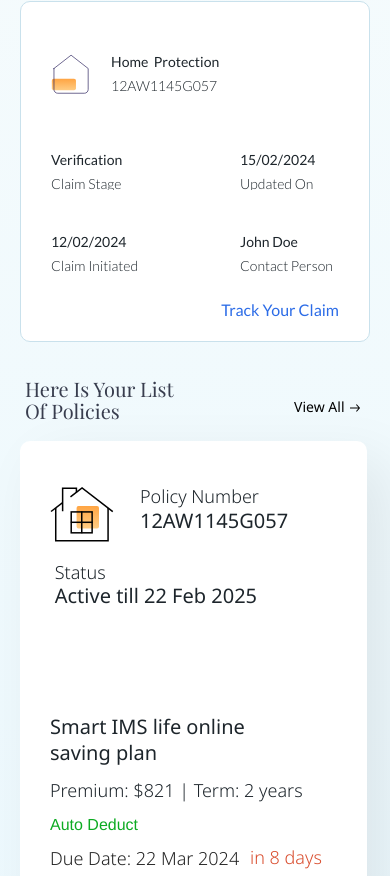
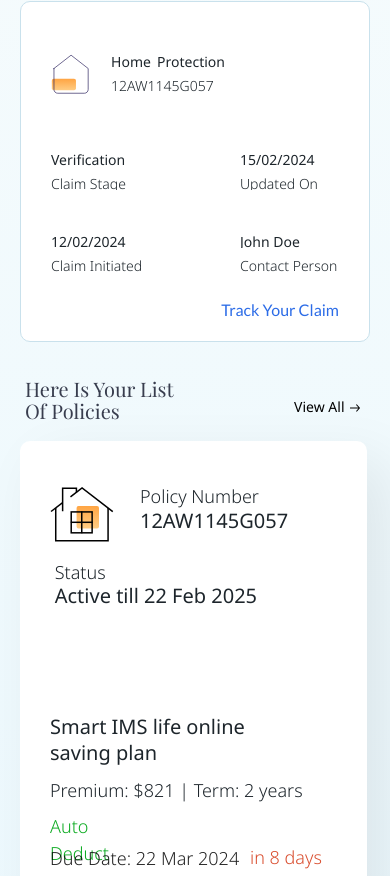
Before and after one commit to SmartImsIns/smart-ims-insu-frontend-app, a React (Create React App) app: page /ims-dashboard in a window 390 px wide. Shown: the part 808-1684 px from the top of the page. Built offline with nearby package versions, Linux system fonts and the light colour scheme; a web font is replaced by a local one.

Commit message:
fixed all font family

```diff
--- a/src/ImsDashboard/PoliciesList/PolicyCard.tsx
+++ b/src/ImsDashboard/PoliciesList/PolicyCard.tsx
@@ -82,7 +82,7 @@ const PolicyCard: React.FC<Props> = ({ data }) => {
               Premium: {data.premium} | Term: {data.term}
             </Typography>
             <Box sx={PolicyStyles.cardBodyPremiumAuto}>
-              <Typography component="span" variant="body1">
+              <Typography sx={PolicyStyles.cardAutoText} component="span" variant="body1">
                 {data.autoDeduct ? "Auto Deduct" : ""}
               </Typography>
             </Box>
--- a/src/ImsDashboard/PoliciesList/PolicyStyles.ts
+++ b/src/ImsDashboard/PoliciesList/PolicyStyles.ts
@@ -214,7 +214,7 @@ const PolicyStyles = {
     "@media (min-width: 600px) and (max-width: 1024px)": {
       marginLeft: "40px",
       marginTop: "90px",
-      width: "329px",
+      width: "300px",
       height: "auto",
       lineHeight: "26px",
       marginRight: "30px",
@@ -226,6 +226,8 @@ const PolicyStyles = {
 
   autoDeduct: {
     display: "flex",
+    ...font,
+
     "@media (min-width:360px) and (max-width:599px)": {
       display: "block",
     },
@@ -261,8 +263,12 @@ const PolicyStyles = {
       maxWidth: "auto",
     },
   },
+  cardAutoText: {
+    fontFamily:"Noto Sans",
+    fontSize:"18px",
+    fontWeight:"300"
+  },
   cardBodyPremiumAuto: {
-    ...font,
     width: "100%",
     maxWidth: "110px",
     marginTop: "13px",
@@ -271,6 +277,7 @@ const PolicyStyles = {
     fontWeight: "300",
     lineHeight: "19.8px",
     textAlign: "left",
+
     color: "rgba(13, 171, 34, 1)",
     "@media (min-width:360px) and (max-width:599px)": {
       maxWidth: "99px",
--- a/src/ImsDashboard/ReferenceBlogs/ReferenceBlogsStyles.ts
+++ b/src/ImsDashboard/ReferenceBlogs/ReferenceBlogsStyles.ts
@@ -234,6 +234,9 @@ const ReferenceBlogsStyles = {
       fontSize: "14px",
       maxWidth: "200px",
     },
+    "@media(min-width: 701px) and (max-width: 800px)": {
+      margin: "0px 20px 0px 20px",
+    },
     "@media(min-width: 800px) and (max-width: 1023px)": {
       marginLeft: "20px",
     },
--- a/src/ImsDashboard/commonComponents/DashBoardCardItemStyles.ts
+++ b/src/ImsDashboard/commonComponents/DashBoardCardItemStyles.ts
@@ -27,7 +27,6 @@ export const DashBoardCardItemStyles = {
     fontFamily: "Noto Sans",
     "@media (max-width: 599px)": {
       fontSize: "16px",
-      fontFamily: "Lato",
       paddingLeft: "10px",
       lineHeight: "17.6px",
       marginLeft: "0px",
--- a/src/ImsDashboard/commonComponents/MyClaimCardItemStyles.ts
+++ b/src/ImsDashboard/commonComponents/MyClaimCardItemStyles.ts
@@ -29,7 +29,6 @@ export const MyClaimCardItemStyles = {
       overflow: "hidden",
       color: "#1D252B",
       textOverflow: "ellipsis",
-      fontFamily: "Lato",
       fontSize: "14px",
       fontStyle: "normal",
       lineHeight: "12px",
@@ -60,7 +59,6 @@ export const MyClaimCardItemStyles = {
       color: "#1D252B",
       overflow: "hidden",
       textOverflow: "ellipsis",
-      fontFamily: "Lato",
       fontStyle: "normal",
       fontWeight: 300,
       maxWidth: "200px",
```
